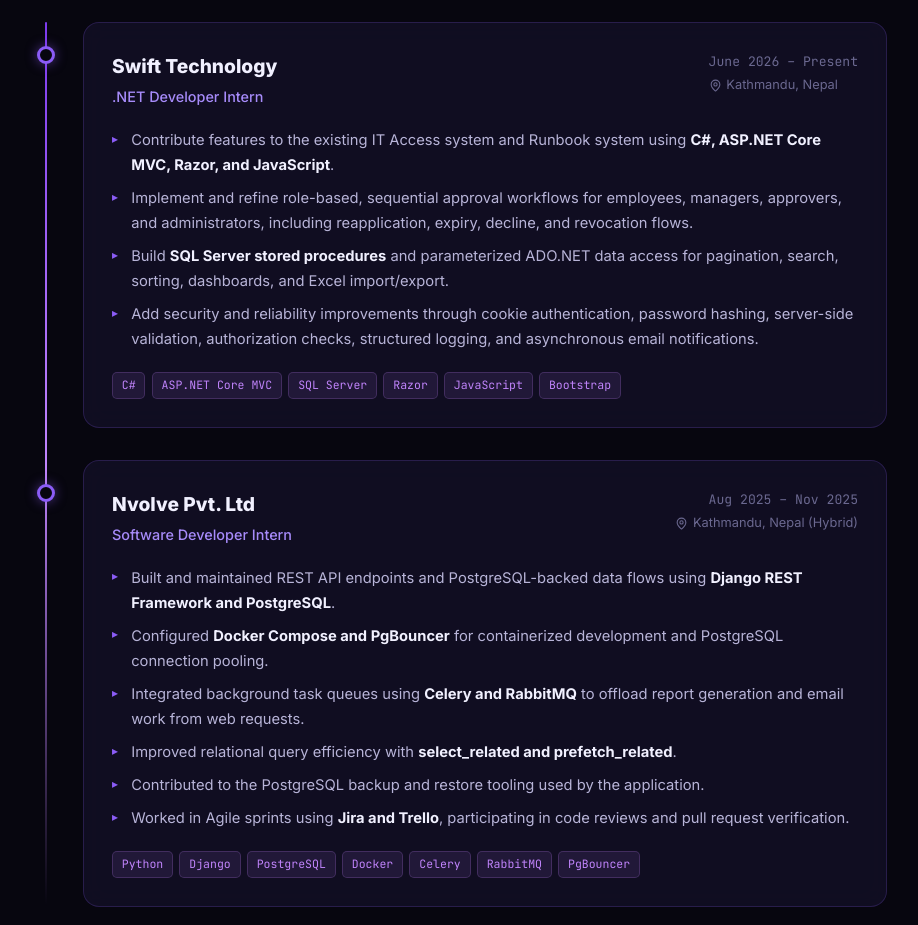
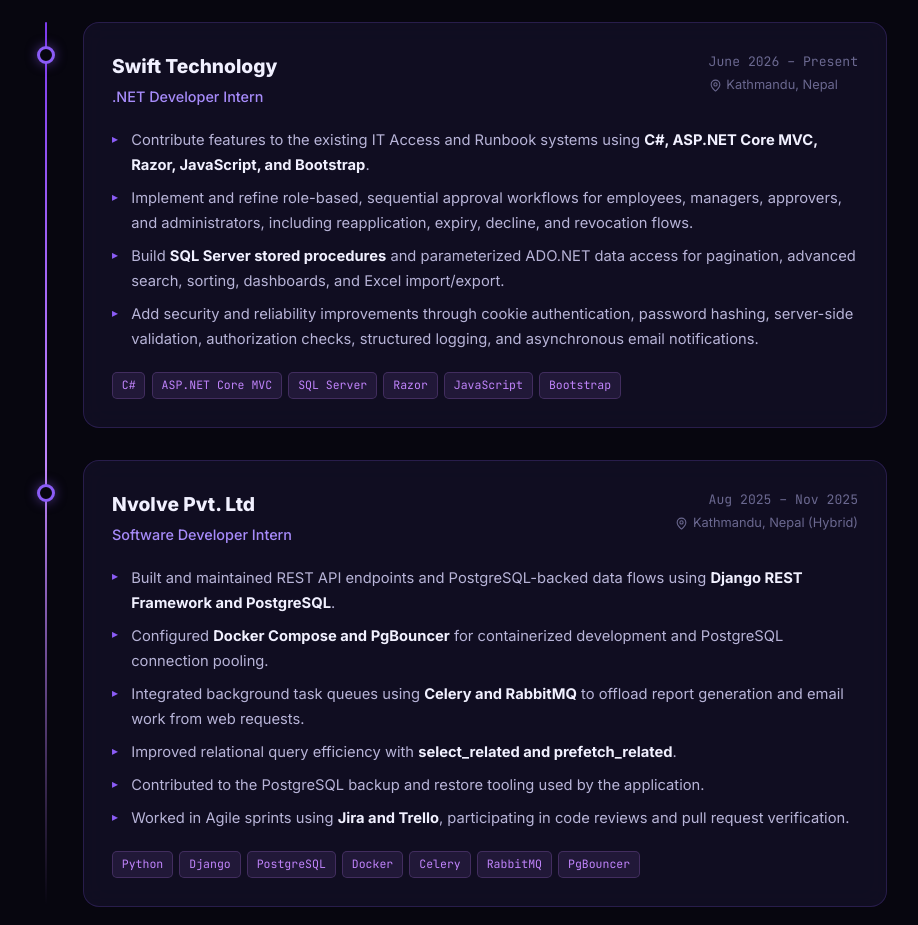
Before and after one commit to Pratyushbadal/Portfolio, a plain HTML site: page index.html in a window 1280 px wide. Shown: the part 1760-2685 px from the top of the page, without its empty margins (183-1101 px from the left). Drawn offline with nearby package versions, Linux system fonts and the light colour scheme.

Commit message:
clarified desc

```diff
--- a/index.html
+++ b/index.html
@@ -313,9 +313,9 @@
               </div>
               <ul class="exp-bullets">
                 <li>
-                  Contribute features to the existing IT Access system and
-                  Runbook system using
-                  <strong>C#, ASP.NET Core MVC, Razor, and JavaScript</strong>.
+                  Contribute features to the existing IT Access and Runbook
+                  systems using <strong>C#, ASP.NET Core MVC, Razor,
+                  JavaScript, and Bootstrap</strong>.
                 </li>
                 <li>
                   Implement and refine role-based, sequential approval workflows for
@@ -324,7 +324,7 @@
                 </li>
                 <li>
                   Build <strong>SQL Server stored procedures</strong> and
-                  parameterized ADO.NET data access for pagination, search,
+                  parameterized ADO.NET data access for pagination, advanced search,
                   sorting, dashboards, and Excel import/export.
                 </li>
                 <li>
```
